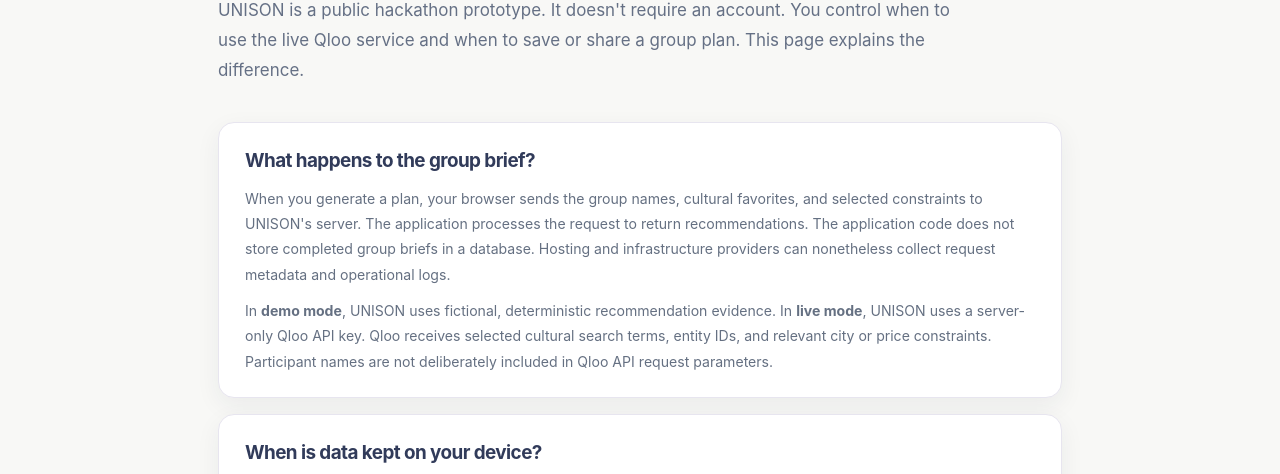
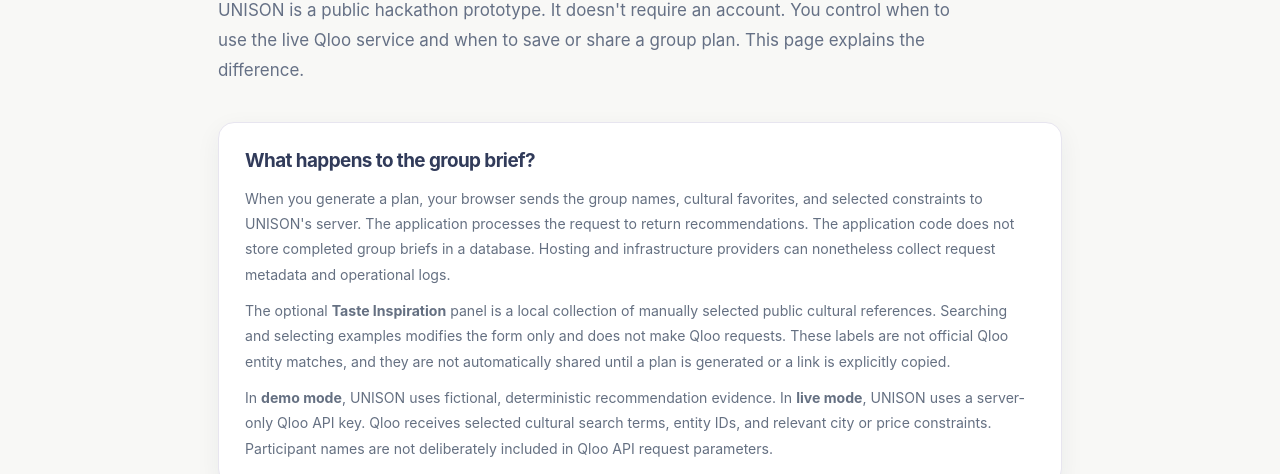
Before and after one commit to betterlifestyle04-commits/unison-qloo-agent, a website: page public/privacy.html in a window 1280 px wide. Shown: the part 295-769 px from the top of the page. Drawn offline with Linux system fonts and the light colour scheme.

Commit message:
Test and document explicit separation of local cultural inspiration and real Qloo evidence

```diff
--- a/public/privacy.html
+++ b/public/privacy.html
@@ -17,6 +17,7 @@
 <p class="privacy-intro">UNISON is a public hackathon prototype. It doesn't require an account. You control when to use the live Qloo service and when to save or share a group plan. This page explains the difference.</p>
 <section class="privacy-section"><h2>What happens to the group brief?</h2>
 <p>When you generate a plan, your browser sends the group names, cultural favorites, and selected constraints to UNISON's server. The application processes the request to return recommendations. The application code does not store completed group briefs in a database. Hosting and infrastructure providers can nonetheless collect request metadata and operational logs.</p>
+<p>The optional <strong>Taste Inspiration</strong> panel is a local collection of manually selected public cultural references. Searching and selecting examples modifies the form only and does not make Qloo requests. These labels are not official Qloo entity matches, and they are not automatically shared until a plan is generated or a link is explicitly copied.</p>
 <p>In <strong>demo mode</strong>, UNISON uses fictional, deterministic recommendation evidence. In <strong>live mode</strong>, UNISON uses a server-only Qloo API key. Qloo receives selected cultural search terms, entity IDs, and relevant city or price constraints. Participant names are not deliberately included in Qloo API request parameters.</p></section>
 <section class="privacy-section"><h2>When is data kept on your device?</h2>
 <p>UNISON stores group briefs and recommendation summaries in your browser's <code>localStorage</code> <strong>only if you click “Save on this device.”</strong> Saved plans can include names, favorites and Qloo entity IDs. These records are not encrypted; other people using the same browser profile might view them. Use Delete to remove a saved plan from this browser. You can also clear site data in your browser settings.</p>
```
